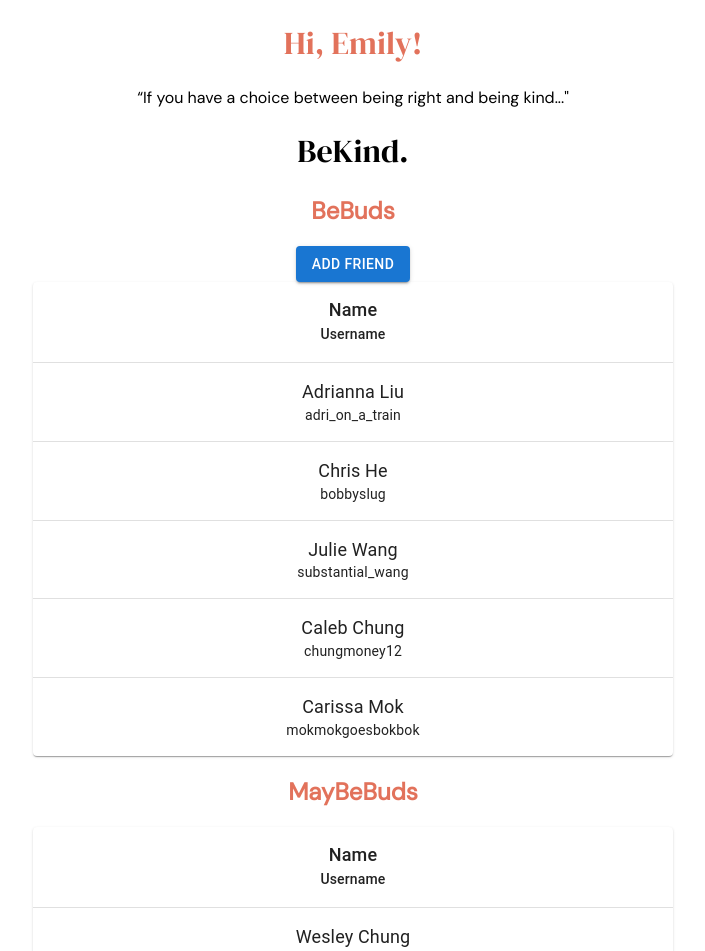
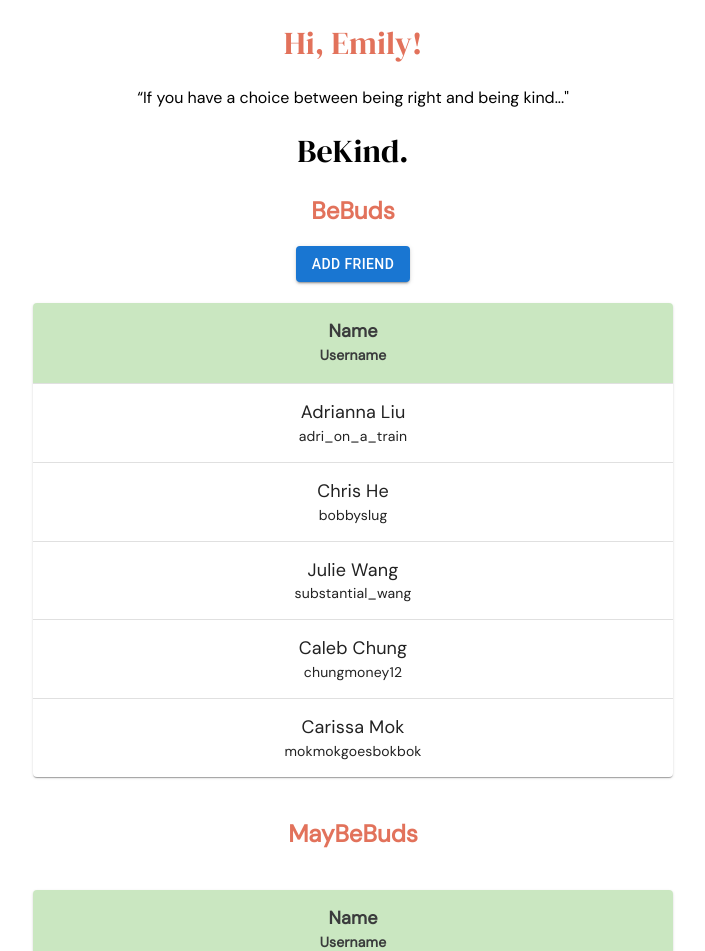
Before and after one commit to adriannaliu/be-kind-front-end, a React (Create React App) app in the folder bekind/: page /dashboard in a window 1280 px wide. Shown: the top 951 px of the page, without its empty margins (287-992 px from the left). Built offline with nearby package versions, Linux system fonts and the light colour scheme.

Commit message:
changing colors

```diff
--- a/bekind/src/App.css
+++ b/bekind/src/App.css
@@ -2,7 +2,6 @@
   text-align: center;
   margin: 0 auto !important;
   max-width: 50%;
-  font-family: 'DM Sans';
 }
 
 .App-logo {
@@ -20,3 +19,7 @@ h1 {
   font-weight: 400;
   color: black;
 }
+
+div {
+  font-family: 'DM Sans';
+}
--- a/bekind/src/components/DashboardTable.js
+++ b/bekind/src/components/DashboardTable.js
@@ -1,7 +1,8 @@
 import * as React from 'react';
+import { styled } from '@mui/material/styles';
 import Table from '@mui/material/Table';
 import TableBody from '@mui/material/TableBody';
-import TableCell from '@mui/material/TableCell';
+import TableCell, { tableCellClasses } from '@mui/material/TableCell';
 import TableContainer from '@mui/material/TableContainer';
 import TableHead from '@mui/material/TableHead';
 import TableRow from '@mui/material/TableRow';
@@ -24,6 +25,16 @@ const pendings = [
     createData('Felix Yang', 'ageldon')
 ];
 
+const StyledTableCell = styled(TableCell)(({ theme }) => ({
+    [`&.${tableCellClasses.head}`]: {
+      backgroundColor: '#CAE7C1',
+      color: '#3A3B3C',
+    },
+    [`&.${tableCellClasses.body}`]: {
+      fontSize: 14,
+    },
+  }));
+
 const DashboardTable = function BasicTable() {
     return (
         <div>
@@ -32,14 +43,14 @@ const DashboardTable = function BasicTable() {
                     <Table sx={{ minWidth: 75 }} aria-label="simple table">
                         <TableHead>
                             <TableRow>
-                        <TableCell align="center">
-                            <div style={{fontSize: 18}}>
+                                <StyledTableCell align="center">
+                                    <div style={{ fontSize: 18, fontWeight: 'bold' }}>
                                         Name
                                     </div>
-                            <div>
+                                    <div style={{ fontWeight: 'bold' }}>
                                         Username
                                     </div>
-                        </TableCell>
+                                </StyledTableCell>
                             </TableRow>
                         </TableHead>
                         <TableBody>
@@ -49,7 +60,7 @@ const DashboardTable = function BasicTable() {
                                     sx={{ '&:last-child td, &:last-child th': { border: 0 } }}
                                 >
                                     <TableCell component="th" scope="row" align="center">
-                            <div style={{fontSize: 18}}>
+                                        <div style={{ fontSize: 18 }}>
                                             {friend.name}
                                         </div>
                                         <div>
@@ -62,22 +73,24 @@ const DashboardTable = function BasicTable() {
                     </Table>
                 </TableContainer>
             </div>
-      <h2 style={{color: '#E2725B'}}>
+            <br></br>
+            <h2 style={{ color: '#E2725B' }}>
                 MayBeBuds
             </h2>
+            <br></br>
             <div id="MayBeBuds">
                 <TableContainer component={Paper}>
                     <Table sx={{ minWidth: 75 }} aria-label="simple table">
                         <TableHead>
                             <TableRow>
-                    <TableCell align="center">
-                        <div style={{fontSize: 18}}>
+                                <StyledTableCell align="center">
+                                    <div style={{ fontSize: 18, fontWeight: 'bold' }}>
                                         Name
                                     </div>
-                        <div>
+                                    <div style={{ fontWeight: 'bold' }}>
                                         Username
                                     </div>
-                    </TableCell>
+                                </StyledTableCell>
                             </TableRow>
                         </TableHead>
                         <TableBody>
@@ -87,7 +100,7 @@ const DashboardTable = function BasicTable() {
                                     sx={{ '&:last-child td, &:last-child th': { border: 0 } }}
                                 >
                                     <TableCell component="th" scope="row" align="center">
-                        <div style={{fontSize: 18}}>
+                                        <div style={{ fontSize: 18 }}>
                                             {pending.name}
                                         </div>
                                         <div>
--- a/bekind/src/pages/Dashboard.js
+++ b/bekind/src/pages/Dashboard.js
@@ -14,9 +14,7 @@ const Dashboard = () => {
         autoComplete="off"
     >
         <h1 style={{color: '#E2725B'}}>
-        <div>
             Hi, Emily!
-        </div>
         </h1>
         <p>
         “If you have a choice between being right and being kind..."
@@ -32,7 +30,9 @@ const Dashboard = () => {
                 Add Friend
             </Button>
         </div>
+        <br></br>
         <DashboardTable />
+        <br></br>
         <Button variant="contained">
                 Log Out
         </Button>
```
Lines whose indentation alone changed are shown as unchanged.
